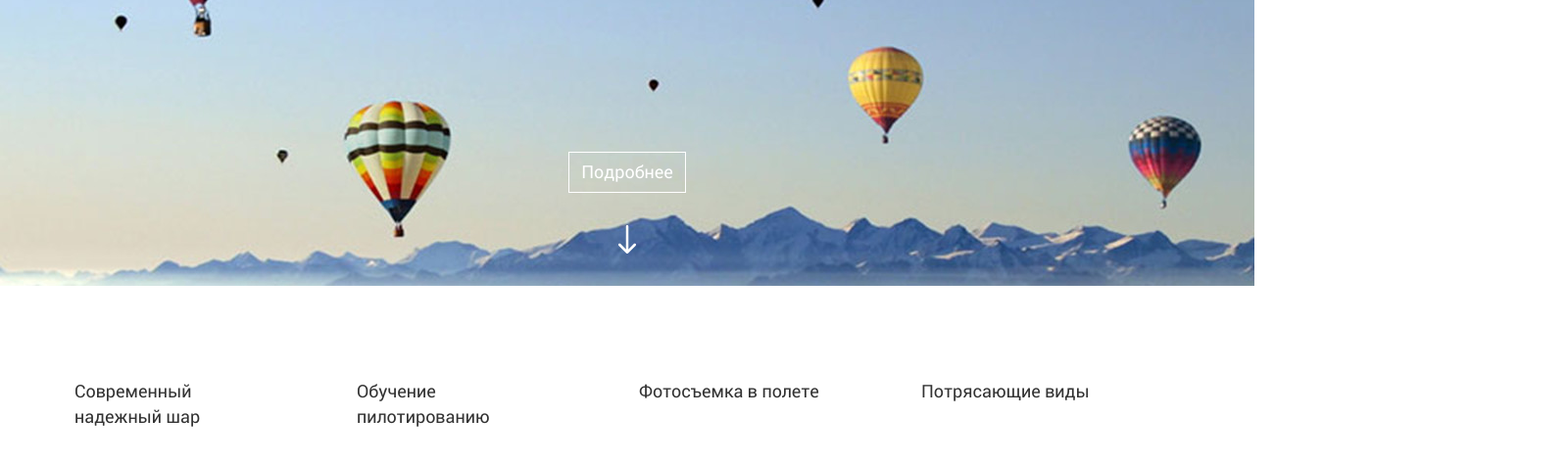
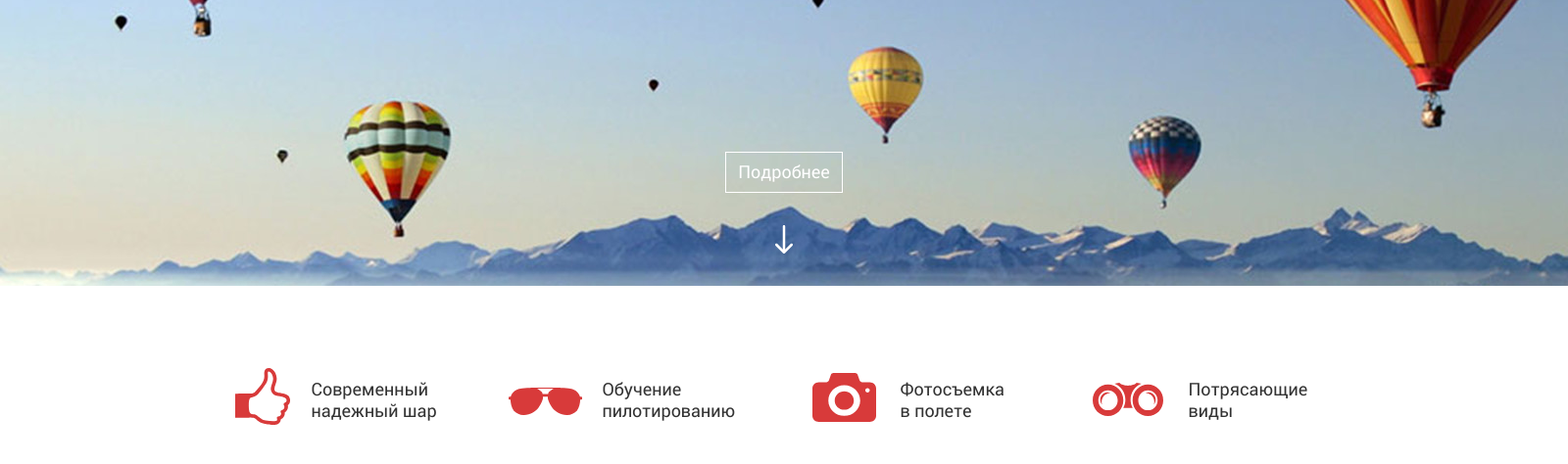
Before and after one commit to dkrupenya/aerostats, a website: page src/index.html in a window 1280 px wide. Shown: the part 422-896 px from the top of the page at 98% size, 1600 px wide, since content can reach past the window. Before the commit the page ends 860 px from the top, so only its background shows below. Drawn offline with nearby package versions, Linux system fonts and the light colour scheme; files that its build step writes are made by us from their sources.

Commit message:
perks section is pixel perfect

```diff
--- a/src/css/style.less
+++ b/src/css/style.less
@@ -23,7 +23,7 @@
   clear: both;
 }
 .col(@index) {
-    width: percentage((@index / @grid-columns)) - 2 * @grid-gutter;
+    width: percentage((@index / @grid-columns)) - @grid-gutter;
     position: relative;   // from bootstrap. Why??? for pixel hunting, if necessary?
     min-height: 1px;      // Prevent columns from collapsing when empty
     float: left;
@@ -34,6 +34,8 @@
 /* General styles */
  body {
    font-family: "Roboto", sans-serif;
+   height: 5988px; //TO DO Delete this
+   width: 1600px;
 }
 h1, h2, h3, p, ul, li {
   margin: 0;
@@ -131,7 +133,58 @@ h1, h2, h3 {
 }
 .perks__perk {
   .col(3);
-  padding-left: 60px;
-  padding-top: 95px;
+  @pt: 94px;
+  padding-top: @pt;
   font-size: 18px;
+  line-height: 22px;
+  &:before {
+    content: '';
+    display: inline-block;
+    background-repeat: no-repeat;
+    -webkit-background-size: 100%;
+    background-size: 100%;
+    position: absolute;
+
+  }
+  &--1 {
+    padding-left: 83px;
+    &:before {
+      background-image: url(../img/icon-thumbup.svg);
+      width: 56px;
+      height: 58px;
+      top: @pt - 10;
+      left: 5px;
+    }
+  }
+  &--2 {
+    padding-left: 90px;
+    &:before {
+      background-image: url(../img/icon-glasses.svg);
+      width: 75px;
+      height: 28px;
+      top: @pt + 10;
+      left: -6px;
+    }
+  }
+  &--3 {
+    padding-left: 104px;
+    padding-right: 50px;
+    &:before {
+      background-image: url(../img/icon-photo.svg);
+      width: 65px;
+      height: 50px;
+      top: @pt - 5;
+      left: 14px;
+    }
+  }
+  &--4 {
+    padding-left: 108px;
+    &:before {
+      background-image: url(../img/icon-binocular.svg);
+      width: 72px;
+      height: 34px;
+      top: @pt + 5;
+      left: 10px;
+    }
+  }
 }
--- a/src/index.html
+++ b/src/index.html
@@ -28,10 +28,13 @@
         </div>
     </section>
     <section class="perks">
-        <p class="perks__perk perks__perk--1">Современный надежный шар</p>
-        <p class="perks__perk perks__perk--2">Обучение пилотированию</p>
-        <p class="perks__perk perks__perk--3">Фотосъемка в полете</p>
-        <p class="perks__perk perks__perk--4">Потрясающие виды</p>
+        <div class="container">
+            <p class="perks__perk perks__perk--1">Современный надежный шар</p>
+            <p class="perks__perk perks__perk--2">Обучение пилотированию</p>
+            <p class="perks__perk perks__perk--3">Фотосъемка в полете</p>
+            <p class="perks__perk perks__perk--4">Потрясающие виды</p>
+        </div>
     </section>
+
 </body>
 </html>
```
